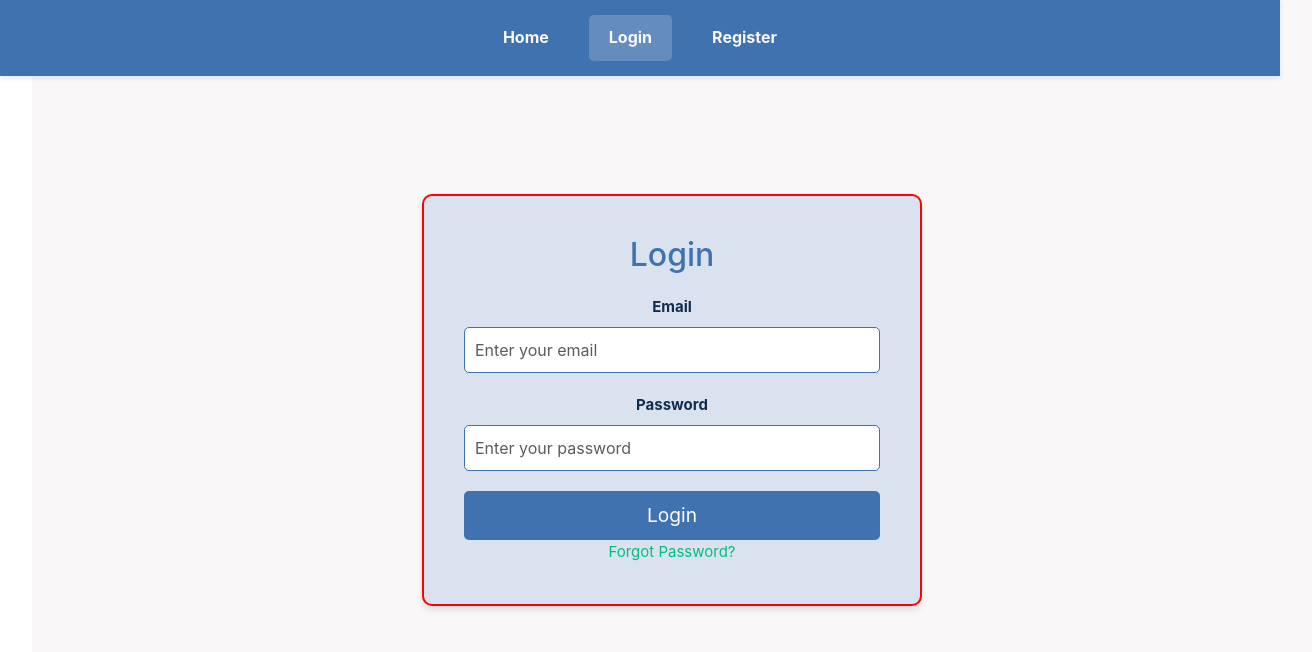
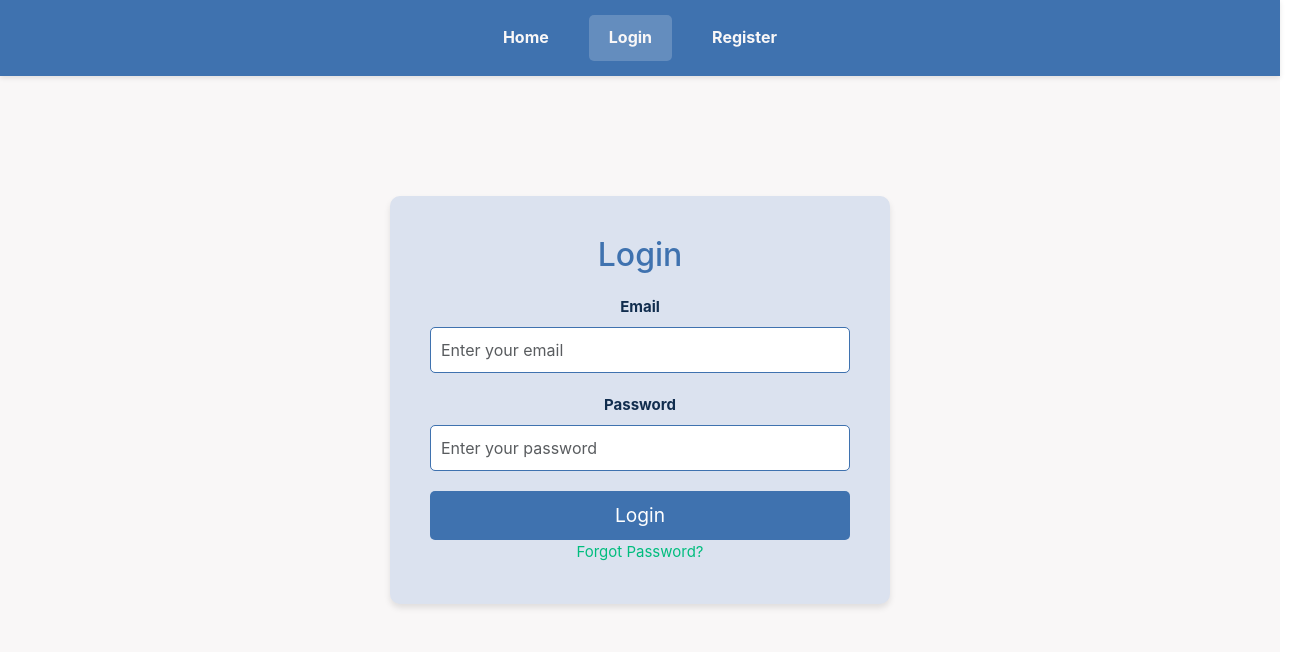
Before and after one commit to tyleeer/713-final-project, a Vue app in the folder frontend/: page /login in a window 1280 px wide. Shown: the top 652 px of the page, 1312 px wide, since content can reach past the window. Built offline with nearby package versions, Linux system fonts and the light colour scheme.

Commit message:
perfect login page

```diff
--- a/frontend/src/App.vue
+++ b/frontend/src/App.vue
@@ -10,26 +10,28 @@ import Navbar from './components/Navbar.vue';
 </script>
 
 <style>
-html, body {
+html, body, #app {
+  width: 100%;
   height: 100%;
   margin: 0;
   padding: 0;
+
 }
 
+
 #app {
+  min-height: 100vh;
   display: flex;
   flex-direction: column;
-  min-height: 100vh; /* ทำให้เต็มหน้าจอ */
 }
 
 .main-content {
-  flex: 1; /* ขยายเนื้อหาให้เต็มจอ */
-  padding: 20px; /* เพิ่มพื้นที่ให้ไม่ติดขอบ */
+  flex: 1;
+  display: flex;
+  flex-direction: column;
 }
 
-.content {
-  margin-top: 70px; /* ปรับให้ Navbar ไม่ทับ */
+.sidebar {
+  display: none; /* ทดสอบว่ามันเป็นสาเหตุของแถบดำหรือเปล่า */
 }
-
-
 </style>
--- a/frontend/src/views/LoginView.vue
+++ b/frontend/src/views/LoginView.vue
@@ -48,18 +48,36 @@ export default {
 
 <style scoped>
 /* การตั้งค่าสไตล์หลัก */
+.login-page {
+  flex: 1;
+  display: flex;
+  justify-content: center;
+  align-items: center;
+  background-color: #F9F7F7;
+  padding: 20px;
+}
+
 .login-container {
   background-color: #F9F7F7;
   display: flex;
   justify-content: center;
   align-items: center;
+  text-align: center;
+  margin-top: 50px;
   height: 100vh;
   width: 100vw;
   margin: 0;
   padding: 0;
 }
+
 .login-card {
-  border: 2px solid red; /* ✅ ลองเพิ่มเส้นกรอบชั่วคราว */
+  background-color: #DBE2EF;
+  padding: 40px;
+  border-radius: 10px;
+  box-shadow: 0 4px 6px rgba(0, 0, 0, 0.1);
+  width: 100%;
+  max-width: 500px;
+  /* ลบ border สีแดงทดสอบ */
 }
 
 .login-box {
@@ -70,6 +88,7 @@ export default {
   width: 400px;
   text-align: center;
 }
+
 
 
 
```
